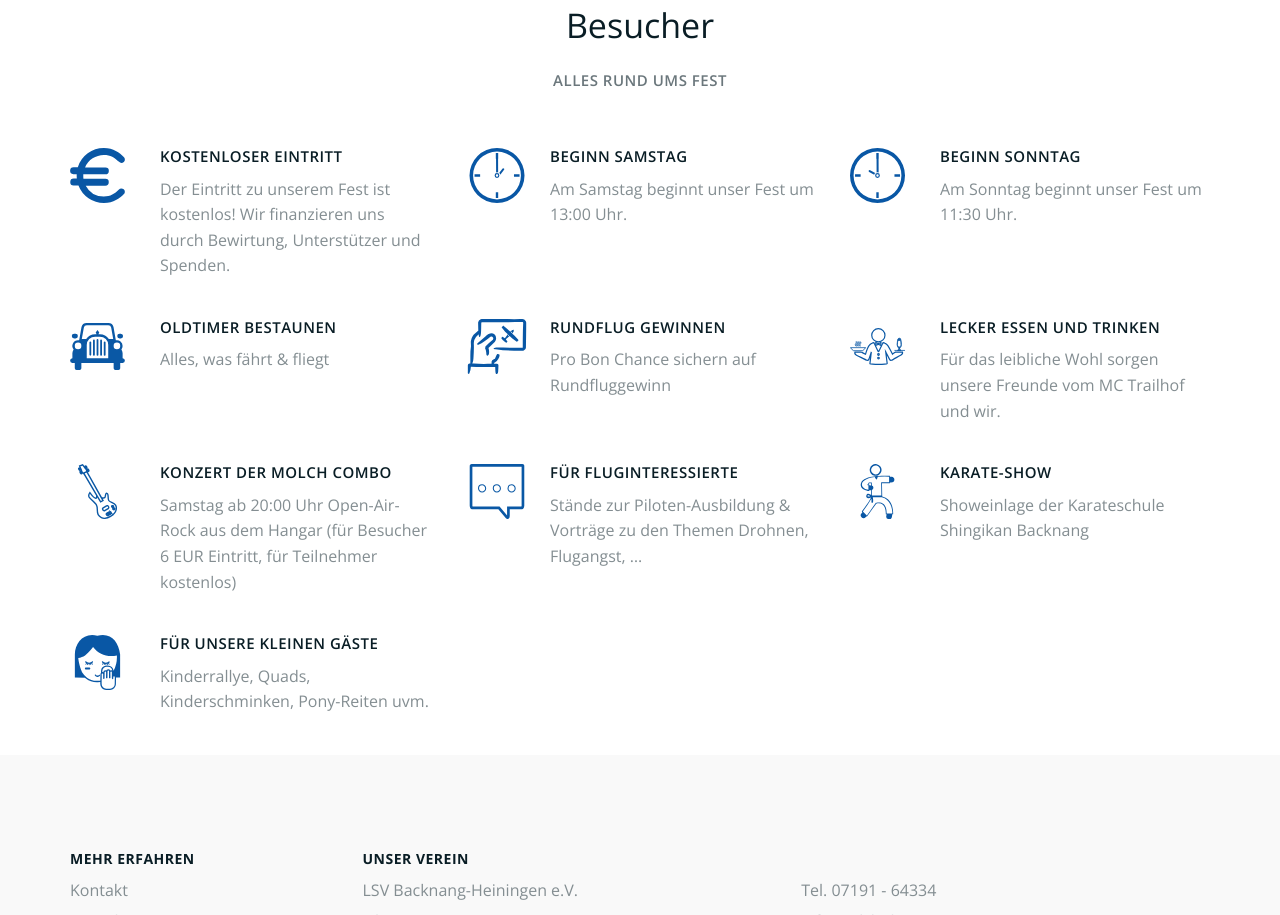
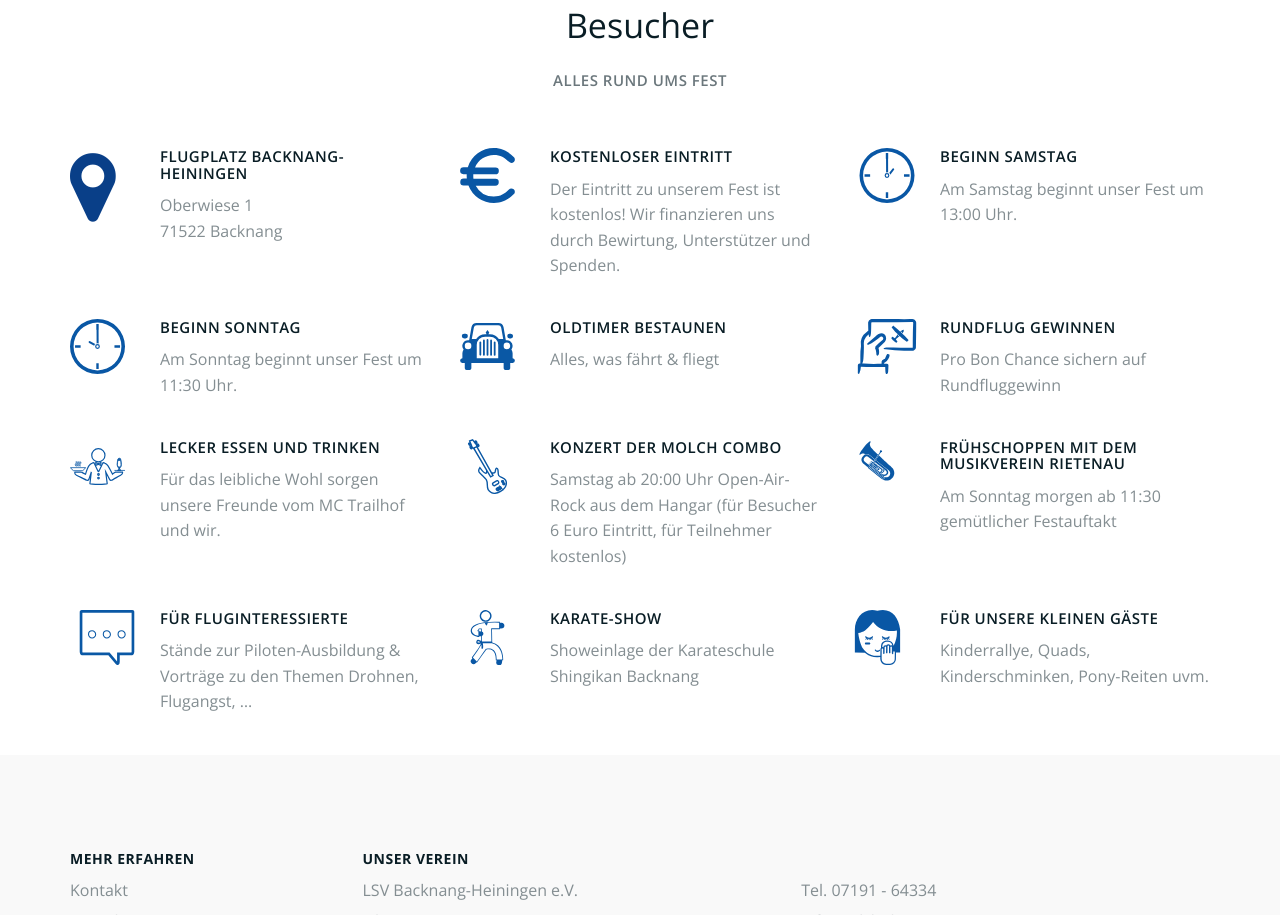
Before and after one commit to edsh/oldtimer-trifft-flugplatz-www, a plain HTML site: page public/index.html in a window 1280 px wide. Shown: the part 3588-4503 px from the top of the page. Drawn offline with nearby package versions, Linux system fonts and the light colour scheme; some packages are replaced by stand-ins of ours; no server answers.

Commit message:
[TASK] Latest running variant before cancellation

```diff
--- a/public/index.html
+++ b/public/index.html
@@ -5,15 +5,16 @@
 <meta charset="utf-8">
 <meta http-equiv="X-UA-Compatible" content="IE=edge">
 <meta name="viewport" content="width=device-width, initial-scale=1">
-<title>Oldtimertreffen BK-Heiningen 2017 | Oldtimer trifft Flugplatz</title>
-<meta name="description" content="Archer - Responsive Landing Page">
+<title itemprop="name">Oldtimer trifft Flugplatz | Oldtimertreffen BK-Heiningen 2017</title>
+<meta name="description" content="Oldtimerfreunde & Familie treffen vom 9.-10. September 2017 auf Oldtimer aller Art. Vorbeikommen, Flugplatz kennen lernen und Spaß haben in Backnang-Heiningen!">
 
 <link rel="canonical" href="https://www.oldtimer-trifft-flugplatz.de/">
+<link itemprop="sameAs" href="https://www.facebook.com/events/131074917496239/">
 
 <meta property="og:url" content="https://www.oldtimer-trifft-flugplatz.de" />
-<meta property="og:title" content="Oldtimertreffen BK-Heiningen 2017 | Oldtimer trifft Flugplatz" />
+<meta property="og:title" content="Oldtimer trifft Flugplatz | Oldtimertreffen BK-Heiningen 2017" />
 <meta itemprop="description" property="og:description" content="Oldtimerfreunde & Familie treffen vom 9.-10. September 2017 auf Oldtimer aller Art. Vorbeikommen, Flugplatz kennen lernen und Spaß haben in Backnang-Heiningen!" />
-<meta property="og:image" content="https://www.oldtimer-trifft-flugplatz.de/img/oldtimer-trifft-flugplatz-share-it.jpg" />
+<meta itemprop="image" property="og:image" content="https://www.oldtimer-trifft-flugplatz.de/img/oldtimer-trifft-flugplatz-share-it.jpg" />
 <meta property="og:image:width" content="1200" />
 <meta property="og:image:height" content="630" />
 <meta property="og:locale" content="de_DE" />
@@ -229,7 +230,7 @@
 
       <div class="col-sm-4"> <img src="img/Anreise_Flieger.svg" style="width: 74px" alt="">
         <h3>Anreise Flieger</h3>
-        <p>Samstag bis 10:00 Uhr Abreise Montag ab Sunrise</p>
+        <p>Samstag bis 10:00 Uhr Abreise Montag ab 10:00 Uhr local</p>
       </div>
 
       <div class="col-sm-4"> <img src="img/Security.svg" alt="">
@@ -273,12 +274,25 @@
 
 <section class="new-feature" id="besucher">
   <div class="container">
+
     <header class="section-header text-center">
       <h2>Besucher</h2>
       <h3>Alles rund ums Fest</h3>
     </header>
 
     <div class="row feature-list">
+
+      <div class="col-sm-4" itemprop="location" itemscope itemtype="http://schema.org/Place">
+        <i class="fa fa-map-marker fa-5x" style="position: absolute; color: #093f88;"></i>
+        <link itemprop="sameAs" href="https://www.edsh.de">
+        <link itemprop="sameAs" href="https://de.wikipedia.org/wiki/Flugplatz_Backnang-Heiningen">
+        <h3 itemprop="name">Flugplatz Backnang-Heiningen</h3>
+        <p itemprop="address" itemscope itemtype="http://schema.org/PostalAddress">
+            <span itemprop="streetAddress">Oberwiese 1</span><br>
+            <span itemprop="postalCode">71522</span>
+            <span itemprop="addressLocality">Backnang</span>
+        </p>
+      </div>
 
       <div class="col-sm-4"> <img src="img/kostenloser%20Eintritt.svg" alt="">
         <h3>Kostenloser Eintritt</h3>
@@ -290,14 +304,16 @@
         <h3>Beginn Samstag</h3>
         <p>Am Samstag beginnt unser Fest um 13:00 Uhr.</p>
       </div>
+    </div>
+
+    <div class="row feature-list">
 
       <div class="col-sm-4"> <img src="img/Beginn%20Sonntag.svg" alt="">
         <h3>Beginn Sonntag</h3>
         <p>Am Sonntag beginnt unser Fest um 11:30 Uhr.</p>
       </div>
-    </div>
 
-    <div class="row feature-list">
+
 
       <div class="col-sm-4"> <img src="img/Oldtimer.svg" alt="">
         <h3>Oldtimer bestaunen</h3>
@@ -308,20 +324,33 @@
         <h3>Rundflug gewinnen</h3>
         <p>Pro Bon Chance sichern auf Rundfluggewinn</p>
       </div>
+    </div>
+
+    <div class="row feature-list">
 
       <div class="col-sm-4"> <img src="img/Essen_trinken.svg" alt="">
         <h3>Lecker essen und trinken</h3>
         <p>Für das leibliche Wohl sorgen unsere Freunde vom MC Trailhof und wir.</p>
       </div>
+
+      <div class="col-sm-4" itemprop="performer" itemscope itemtype="http://schema.org/MusicGroup">
+        <img src="img/Konzert_Molch_Combo.svg" alt="">
+        <link itemprop="sameAs" href="http://www.molch-combo.de/" />
+        <h3>Konzert der <span itemprop="name">Molch Combo</span></h3>
+        <p>Samstag ab 20:00 Uhr Open-Air-Rock aus dem Hangar (für Besucher 6&nbsp;Euro Eintritt,
+          für Teilnehmer kostenlos)</p>
+      </div>
+
+      <div class="col-sm-4" itemprop="performer" itemscope itemtype="http://schema.org/MusicGroup">
+        <img src="img/Musikverein_Rietenau.svg" alt="">
+        <link itemprop="sameAs" href="http://www.musikverein-rietenau.de/" />
+        <link itemprop="sameAs" href="https://www.facebook.com/mvrietenau/" />
+        <h3>Frühschoppen mit dem <span itemprop="name">Musikverein Rietenau</span></h3>
+        <p>Am Sonntag morgen ab 11:30 gemütlicher Festauftakt</p>
+      </div>
     </div>
 
     <div class="row feature-list">
-
-      <div class="col-sm-4"> <img src="img/Konzert_Molch_Combo.svg" alt="">
-        <h3>Konzert der Molch Combo</h3>
-        <p>Samstag ab 20:00 Uhr Open-Air-Rock aus dem Hangar (für Besucher 6&nbsp;EUR Eintritt,
-          für Teilnehmer kostenlos)</p>
-      </div>
 
       <div class="col-sm-4"> <img src="img/Vortraege.svg" style="width: 74px" alt="">
         <h3>Für Fluginteressierte</h3>
@@ -332,15 +361,13 @@
         <h3>Karate-Show</h3>
         <p>Showeinlage der Karateschule Shingikan Backnang</p>
       </div>
-    </div>
-
-    <div class="row feature-list">
 
       <div class="col-sm-4"> <img src="img/Kinderschminken.svg" alt="">
         <h3>Für unsere kleinen Gäste</h3>
         <p>Kinderrallye, Quads, Kinderschminken, Pony-Reiten uvm.</p>
       </div>
     </div>
+
   </div>
 </section>
 
```
Also changed, not shown: public/index.min.html (+2 -2 lines), public/img/Musikverein_Rietenau.svg (added).
